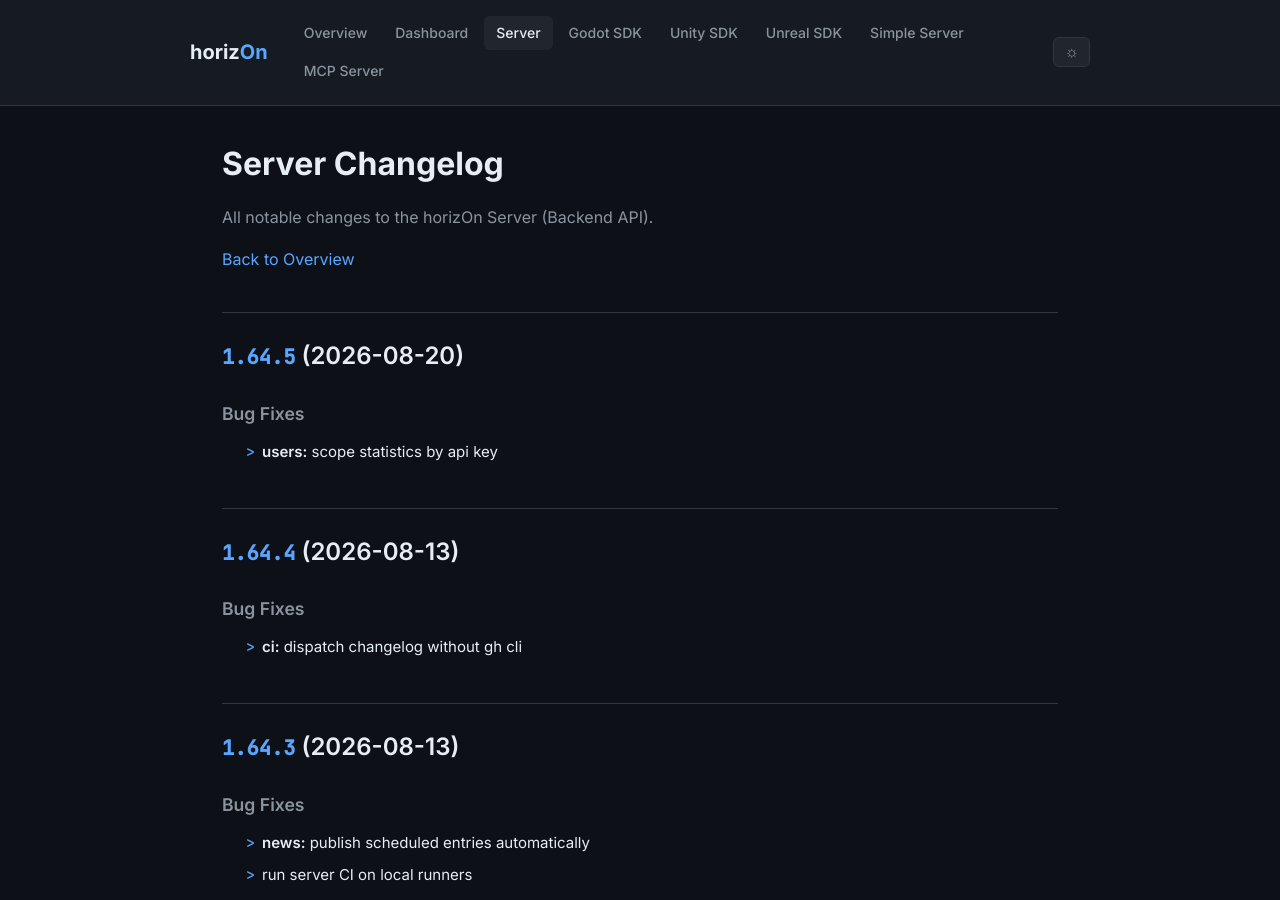
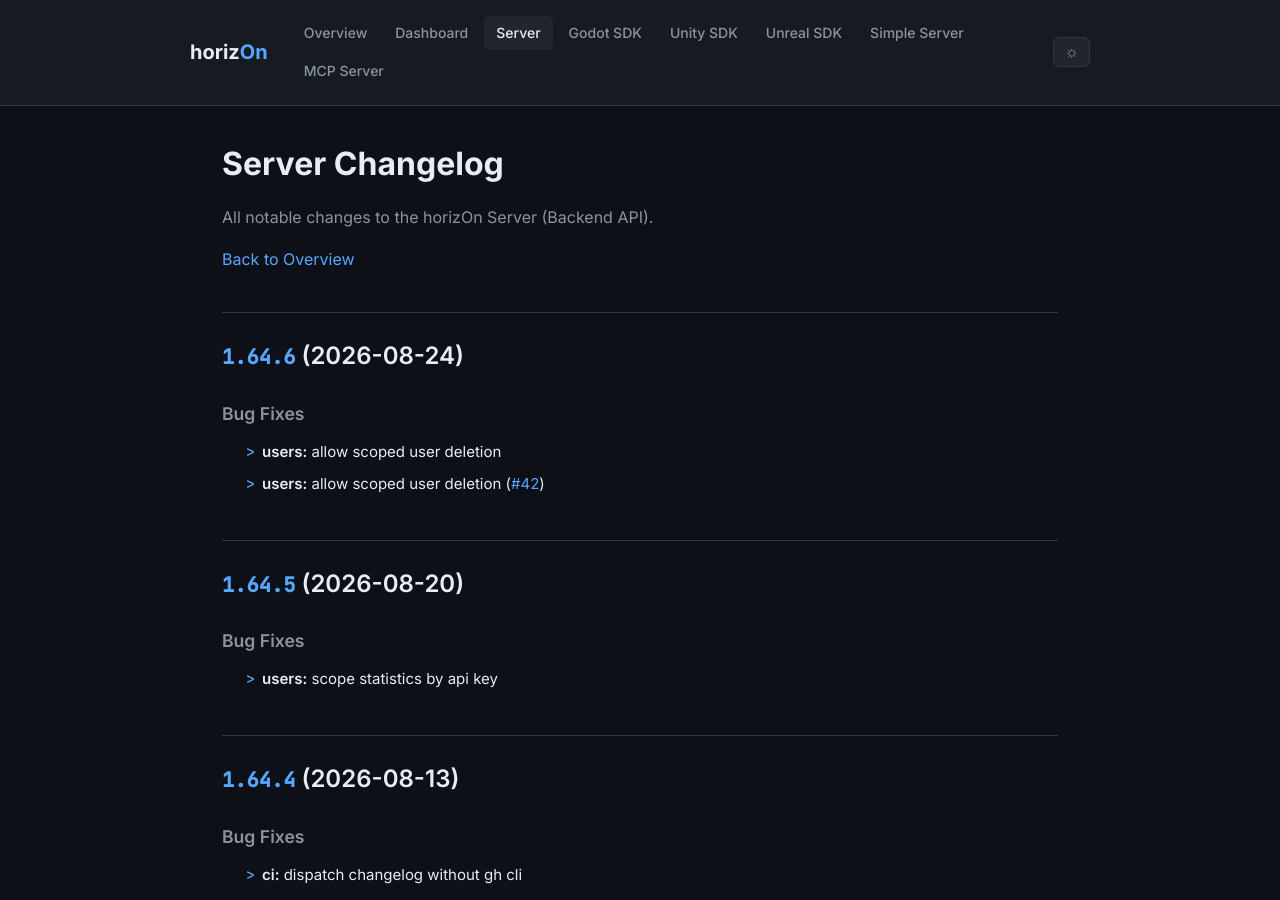
Before and after one commit to ProjectMakersDE/horizOn-Changelog, a Jekyll site: the page built from server-changelog.md, in a window 1280 px wide and 900 px high. Built offline with Jekyll 4.4.1, drawn with Linux system fonts in a browser that asks for light colours.

Commit message:
chore: reconcile changelogs

```diff
--- a/server-changelog.md
+++ b/server-changelog.md
@@ -8,6 +8,14 @@ title: Server Changelog
 All notable changes to the horizOn Server (Backend API).
 
 [Back to Overview](.)
+
+## [1.64.6](https://github.com/ProjectMakersDE/horizOn-Server/compare/v1.64.5...v1.64.6) (2026-08-24)
+
+
+### Bug Fixes
+
+* **users:** allow scoped user deletion ([761c402](https://github.com/ProjectMakersDE/horizOn-Server/commit/761c402f3ce215fd9de10458dbb35ea239f84cab))
+* **users:** allow scoped user deletion ([#42](https://github.com/ProjectMakersDE/horizOn-Server/issues/42)) ([600c0bb](https://github.com/ProjectMakersDE/horizOn-Server/commit/600c0bb16d96cfe32a55da9a0e4224540d6433b1))
 
 ## [1.64.5](https://github.com/ProjectMakersDE/horizOn-Server/compare/v1.64.4...v1.64.5) (2026-08-20)
 
```
Also changed, not shown: index.md (+1 -1 lines).
